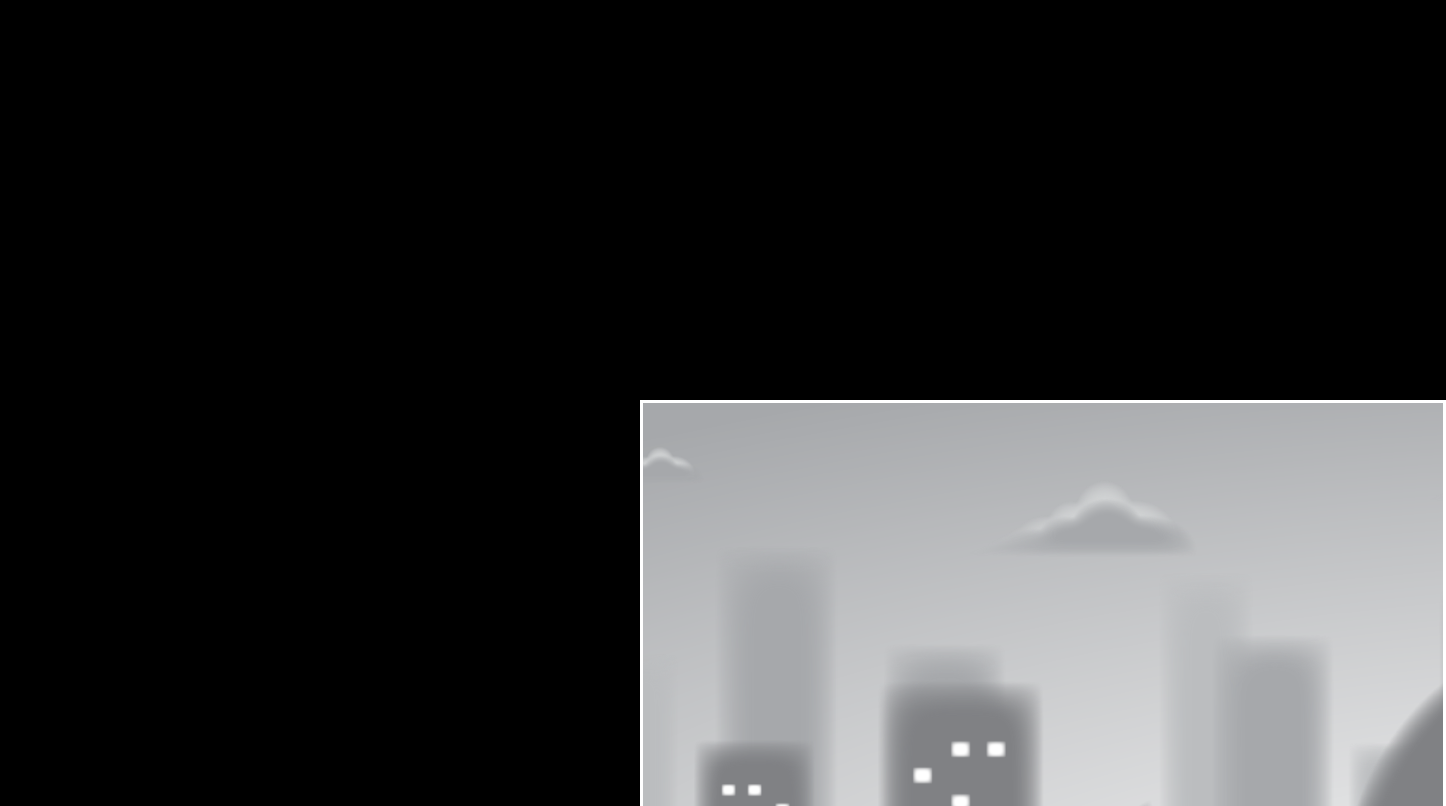
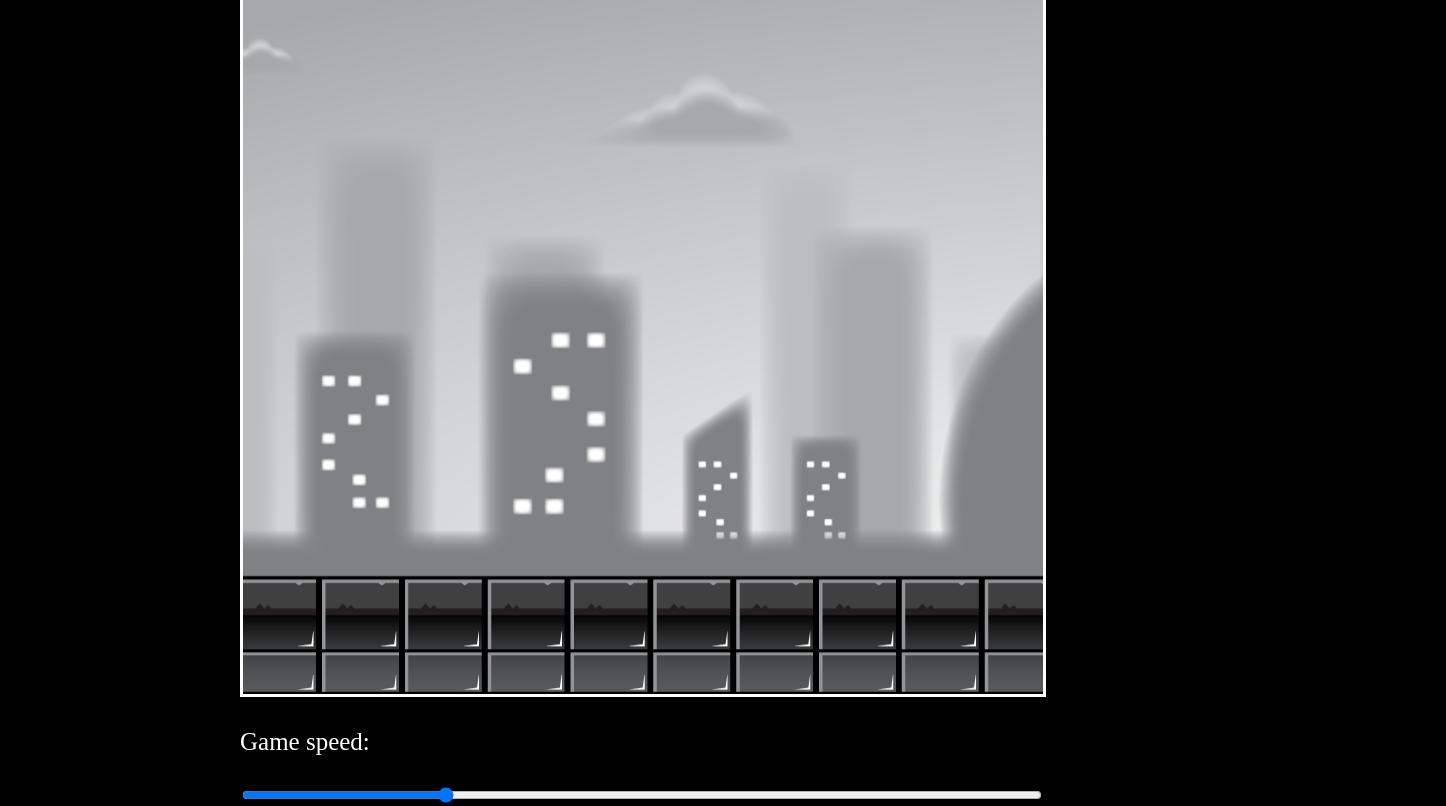
Before and after one commit to Simonbiker/Animation, a plain HTML site: page Parallax/parallax.html in a window 1280 px wide. Shown: the top 806 px of the page, 1446 px wide, since content can reach past the window. Drawn offline with Linux system fonts and the light colour scheme; animation ran at ten frames a second.

Commit message:
Creating a slider to control speed

```diff
--- a/Parallax/parallax.html
+++ b/Parallax/parallax.html
@@ -8,7 +8,11 @@
     <link rel="stylesheet" href="../Parallax/parallaxStyle.css" />
   </head>
   <body>
-    <canvas id="canvas1"></canvas>
+    <div id="container">
+      <canvas id="canvas1"></canvas>
+      <p>Game speed: <span id="showGameSpeed"></span></p>
+      <input type="range" min="0" max="20" value="5" id="slider" id="slider" />
+    </div>
     <script src="../Parallax/parallaxScript.js"></script>
   </body>
 </html>
--- a/Parallax/parallaxStyle.css
+++ b/Parallax/parallaxStyle.css
@@ -2,12 +2,25 @@
   background: black;
 }
 
+#container {
+  position: absolute;
+  width: 800px;
+  transform: translate(-50%, -50%);
+  top: 50%;
+  left: 50%;
+  font-size: 25px;
+}
+
 #canvas1 {
-  position: absolute;
+  position: relative;
   border: 3px solid white;
   width: 800px;
   height: 700px;
-  transform: translate (-50%, -50%);
-  top: 50%;
-  left: 50%;
 }
+#slider {
+  width: 100%;
+}
+
+p {
+  color: white;
+}
```
